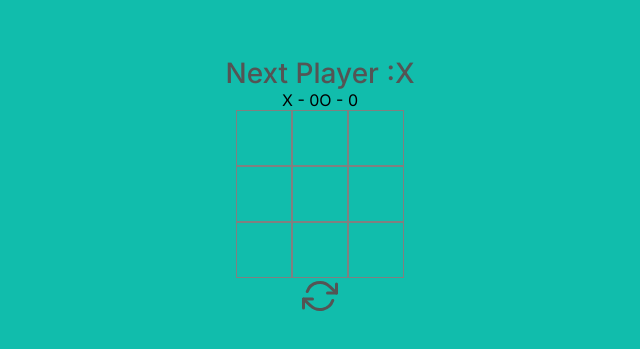
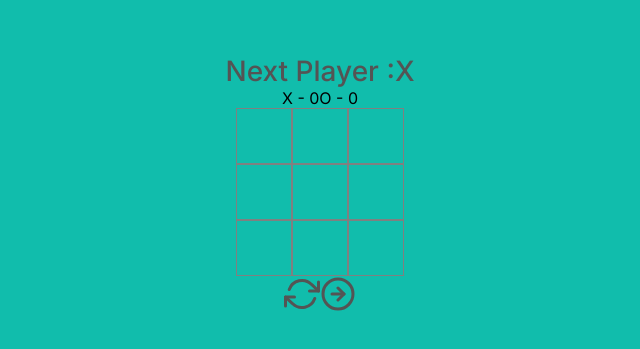
Before and after one commit to sepidsoroush/Tic-Tac-Toe, a Next.js app: page / in a window 1280 px wide. Shown: the part 215-564 px from the top of the page, without its empty margins (320-960 px from the left). Built offline with nearby package versions, Linux system fonts and the light colour scheme.

Commit message:
create NextRound component

```diff
--- a/src/components/Game.js
+++ b/src/components/Game.js
@@ -2,6 +2,7 @@ import { useState } from "react"
 import styles from '@/styles/Board.module.css'
 import Board from "./Board"
 import Refresh from "./Refresh";
+import NextRound  from "./NextRound";
 import Message from "./Message";
 import ScoreBoard from "./ScoreBoard";
 
@@ -35,6 +36,7 @@ const Game = ()=>{
     const [squares , setSquares] = useState(emptyBoard)
     const [xIsNext , setXIsNext] = useState(true)
     const [scores , setScores] = useState({xScores : 0 , oScores : 0});
+
     const handleClick = (i) => {
         if(squares[i] || calculateWinner(squares)){
             return;
@@ -81,6 +83,11 @@ const Game = ()=>{
     const handleReset = ()=>{
         setSquares(emptyBoard);
         setXIsNext(true);
+        setScores({xScores : 0 , oScores : 0});
+    }
+    const handleNext = ()=>{
+        setSquares(emptyBoard);
+        setXIsNext(false);
     }
 
     return(
@@ -88,7 +95,10 @@ const Game = ()=>{
             <Message value={status} />
             <ScoreBoard value={scores} />
             <Board value={squares} onClick={handleClick} />
-            <Refresh onClick={handleReset} />
+            <div>
+                <Refresh onClick={handleReset} />
+                <NextRound onClick={handleNext} />
+            </div>
         </div>
     );
 }
--- a/src/components/Icons.js
+++ b/src/components/Icons.js
@@ -3,3 +3,8 @@ export const ResetIcon = () => {
         <svg xmlns="http://www.w3.org/2000/svg" viewBox="0 0 24 24" fill="none" stroke="currentColor" strokeWidth="2" strokeLinecap="round" strokeLinejoin="round" className="feather feather-refresh-cw"><polyline points="23 4 23 10 17 10"></polyline><polyline points="1 20 1 14 7 14"></polyline><path d="M3.51 9a9 9 0 0 1 14.85-3.36L23 10M1 14l4.64 4.36A9 9 0 0 0 20.49 15"></path></svg>
     )
 }
+export const Next = () => {
+    return(
+        <svg xmlns="http://www.w3.org/2000/svg" viewBox="0 0 24 24" fill="none" stroke="currentColor" strokeWidth="2" strokeLinecap="round" strokeLinejoin="round" className="feather feather-arrow-right-circle"><circle cx="12" cy="12" r="10"></circle><polyline points="12 16 16 12 12 8"></polyline><line x1="8" y1="12" x2="16" y2="12"></line></svg>
+    )
+}
--- /dev/null
+++ b/src/components/NextRound.js
@@ -0,0 +1,11 @@
+import styles from '@/styles/Board.module.css'
+import {Next} from './Icons'
+
+const NextRound =(props)=>{
+    return(
+        <button onClick={props.onClick} className={styles.reset}>
+            <Next  />
+        </button>
+    )
+}
+export default NextRound;
```
